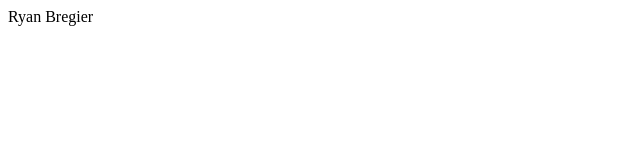
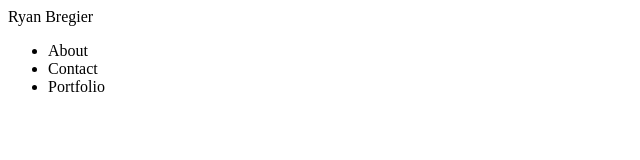
Before and after one commit to rabunc/Basic-Portfolio, a plain HTML site: page index.html in a window 1280 px wide. Shown: the whole page, without its empty margins (0-640 px from the left). Drawn offline with Linux system fonts and the light colour scheme.

Commit message:
added menu

```diff
--- a/index.html
+++ b/index.html
@@ -8,6 +8,13 @@
 <body>
 <header>
     <div id="logo">Ryan Bregier</div>
+    <div id="menu">
+        <ul>
+            <li>About</li>
+            <li>Contact</li>
+            <li>Portfolio</li>
+        </ul>
+    </div>
 </header>
 
 </body>
```
